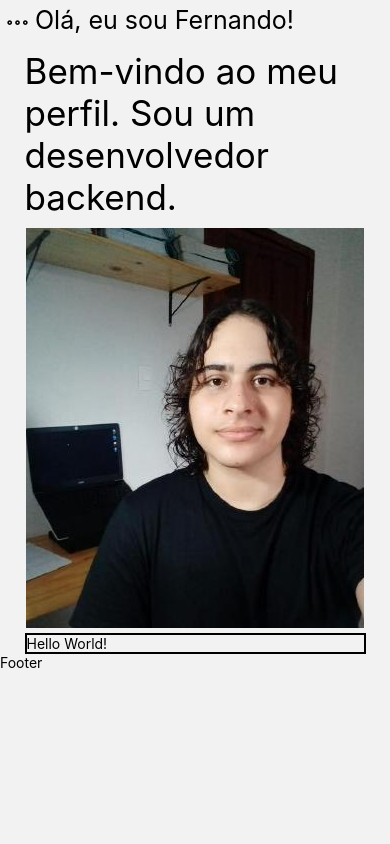
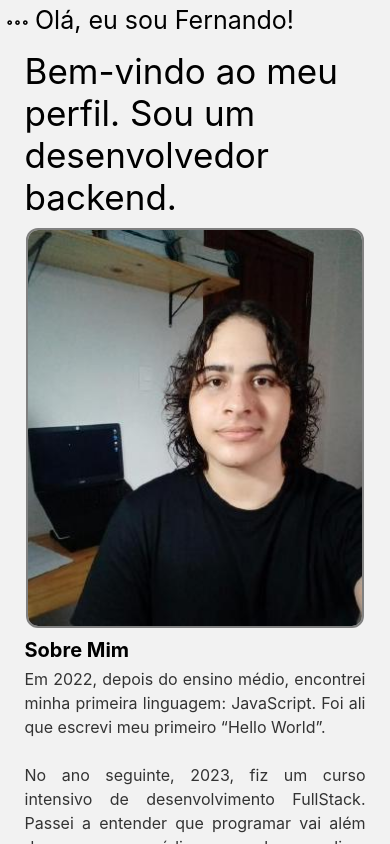
Before and after one commit to Fernando-CR19/Portfolio, a React Native app: screen / in a window 390 px wide. Built offline with nearby package versions, Linux system fonts and the light colour scheme.

Commit message:
TSK1 feat: Adiciona seção "About me"

```diff
--- a/src/screens/HomeScreen.tsx
+++ b/src/screens/HomeScreen.tsx
@@ -21,8 +21,34 @@ export default function HomeScreen() {
               />
             </View>
             <View style={styles.AboutMe}>
-              <Text>Hello World!</Text>
+              <Text style={styles.AMTitle}>Sobre Mim</Text>
+              <Text style={styles.AMContent}>
+                Em 2022, depois do ensino médio, encontrei minha primeira
+                linguagem: JavaScript. Foi ali que escrevi meu primeiro “Hello
+                World”. {"\n\n"}
+                No ano seguinte, 2023, fiz um curso intensivo de desenvolvimento
+                FullStack. Passei a entender que programar vai além de escrever
+                código, envolve analisar problemas, estruturar soluções e
+                aprender a lidar com erros. {"\n\n"}
+                Em 2024 iniciei a faculdade de Análise e Desenvolvimento de
+                Sistemas. Esse passo me ajudou a ampliar a visão, entendendo
+                como pensar em sistemas completos, que precisam ser escaláveis e
+                bem planejados. {"\n\n"}
+                Com o tempo, percebi que o que mais me interessava era o
+                backend, a parte que sustenta e organiza a aplicação. Cada
+                projeto e cada falha reforçaram esse caminho. {"\n\n"}
+                Agora, em 2025, aplico tudo o que aprendi em projetos reais,
+                validando o que estudei e descobrindo o que ainda preciso
+                melhorar. {"\n\n"}
+                Olho para trás e vejo uma linha contínua: de um simples "Hello
+                World" para o desenvolvimentos de sistemas e serviços completos.{" "}
+                {"\n\n"}
+                Olho para frente e vejo essa linha continuar, guiando uma
+                evolução constante, acompanhando e aplicando as novas
+                tecnologias.
+              </Text>
             </View>
+            <View style={styles.MyProjects}>Hello World!</View>
           </View>
           <Footer />
         </ScrollView>
--- a/src/styles/HomeScreen.ts
+++ b/src/styles/HomeScreen.ts
@@ -18,9 +18,31 @@ export default StyleSheet.create({
     margin: "auto",
     top: 10,
     marginBottom: 15,
+    borderWidth: 2,
+    borderColor: "gray",
+    borderRadius: 12,
   },
 
   AboutMe: {
+    marginBottom: 2,
+  },
+
+  AMTitle: {
+    fontSize: 20,
+    fontWeight: "bold",
+    marginBottom: 5,
+    marginTop: 5,
+  },
+
+  AMContent: {
+    fontSize: 16,
+    lineHeight: 24,
+    color: "#333333",
+    textAlign: "justify",
+    marginBottom: 20,
+  },
+
+  MyProjects: {
     borderWidth: 2,
   },
 });
```
